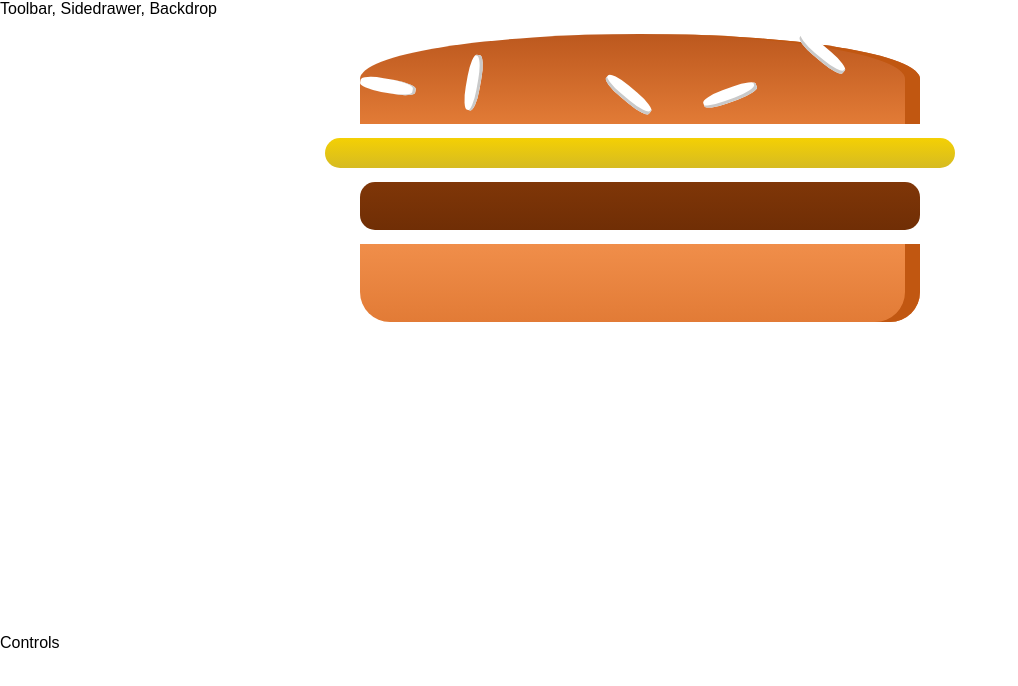
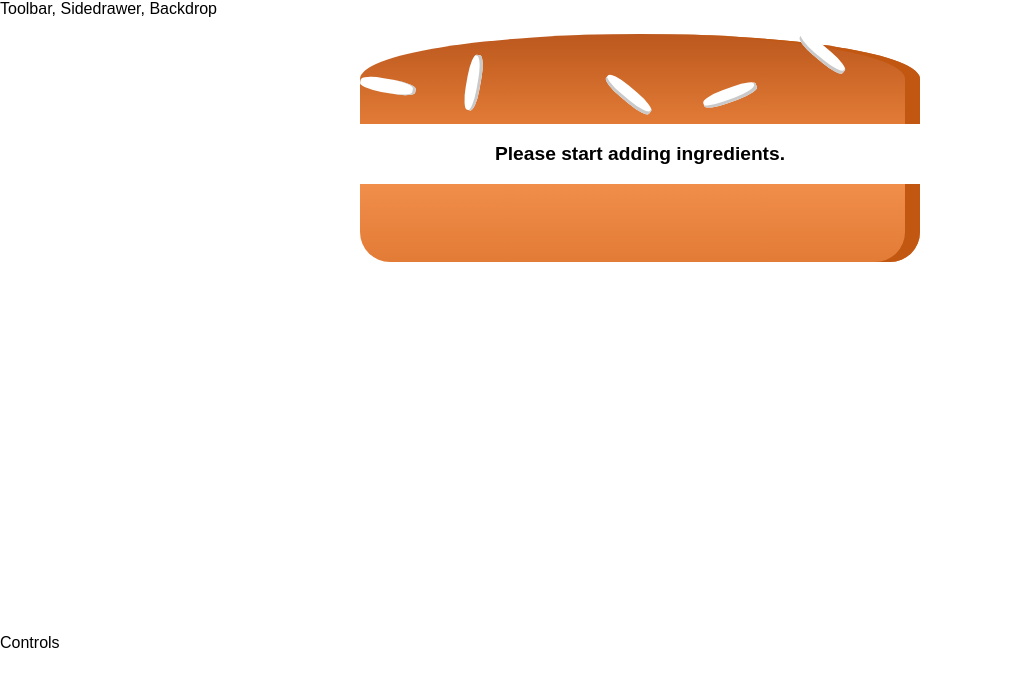
Before and after one commit to gyurcigyurma/BurgerBuilder, a React app: page / in a window 1280 px wide. Shown: the top 686 px of the page, without its empty margins (0-1018 px from the left). Built offline with nearby package versions, Linux system fonts and the light colour scheme.

Commit message:
Ingredient now dynamic but only setable from code

```diff
--- a/src/components/Burger/Burger.js
+++ b/src/components/Burger/Burger.js
@@ -4,18 +4,31 @@
 import BurgerIngredient from './BurgerIngredients/BurgerIngredients'
 
 const burger = props => {
+
+    let transformedIngredients =
+        Object
+            .keys(props.ingredients)
+            .map(igKey => {
+                return [...Array(props.ingredients[igKey])]
+                    .map((_, i) => {
+                        return <BurgerIngredient key={igKey + i} type={igKey} />
+                    })
+            })
+            .reduce((arr, el) => {
+                return arr.concat(el);
+            }, []);
+            if( transformedIngredients.length ===0) {
+                transformedIngredients = <p>Please start adding ingredients.</p>
+            }
+
     return (
         <div className={classes.Burger}>
             <BurgerIngredient type='bread-top' />
-            <BurgerIngredient type='cheese' />
-            <BurgerIngredient type='meat' />
+            {transformedIngredients}
             <BurgerIngredient type='bread-bottom' />
         </div>
     );
 };
 
-burger.propTypes = {
-
-};
 
 export default burger;
--- a/src/containers/BurgerBuilder/BurgerBuilder.js
+++ b/src/containers/BurgerBuilder/BurgerBuilder.js
@@ -3,10 +3,23 @@
 import Burger from '../../components/Burger/Burger';
 
 export default class BurgerBuiler extends Component {
+    /*constructor (props) {
+        super(props);
+    }*/
+
+    state = {
+        ingredients : {
+            salad : 0,
+            bacon : 0,
+            cheese : 0,
+            meat: 0
+        }
+    }
+
     render() {
         return (
             <Aux>
-                <Burger />
+                <Burger ingredients = {this.state.ingredients} />
                 <div>Controls</div>
             </Aux>
         )
```
